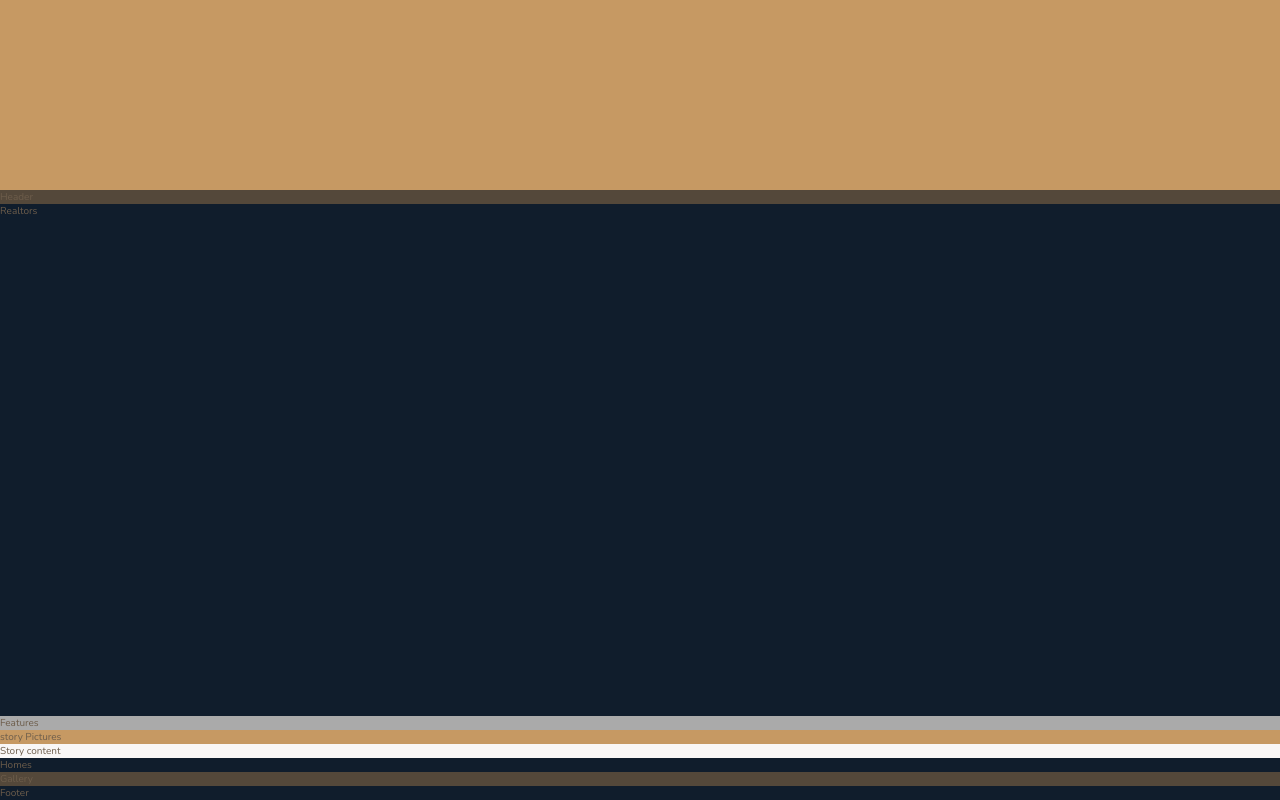
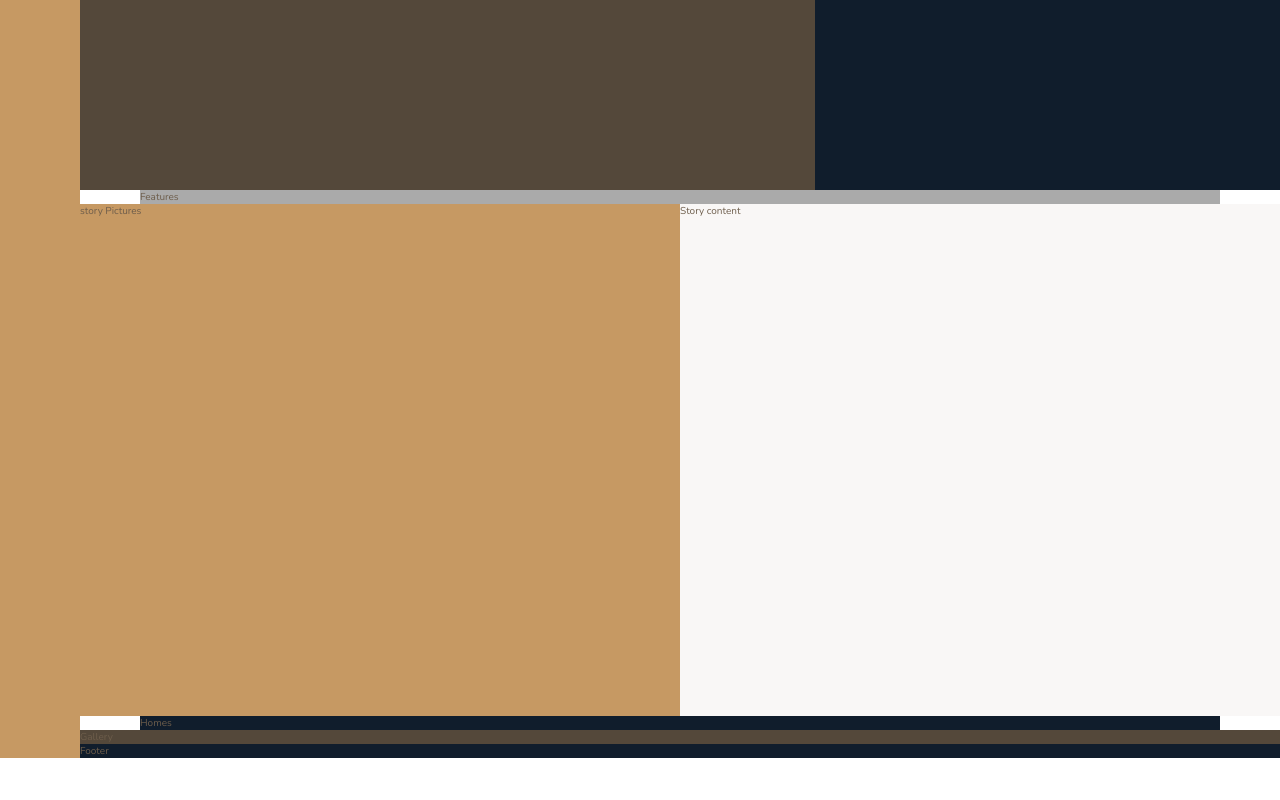
Before and after one commit to maheshwari-ashutosh/Nexter, a website: page index.html in a window 1280 px wide. Shown: the part 450-1250 px from the top of the page. After the commit the page ends 1208 px from the top, so only its background shows below. Drawn offline with nearby package versions, Linux system fonts and the light colour scheme.

Commit message:
Add grid-template-columns

```diff
--- a/sass/_base.scss
+++ b/sass/_base.scss
@@ -36,4 +36,5 @@ body {
 .container{
   display: grid;
   grid-template-rows: 80vh min-content 40vw repeat(3 , min-content);
+  grid-template-columns: [sidebar-start] 8rem [sidebar-end full-start] minmax(6rem , 1fr) [center-start] repeat(8 , [col] minmax(min-content , 14rem)) [center-end] minmax(6rem, 1fr) [full-end];
 }
--- a/sass/_features.scss
+++ b/sass/_features.scss
@@ -1,3 +1,4 @@
 .features {
   background-color: $color-grey-light-2;
+  grid-column: center-start / center-end;
 }
--- a/sass/_footer.scss
+++ b/sass/_footer.scss
@@ -1,3 +1,4 @@
 .footer {
   background-color: $color-secondary;
+  grid-column: full-start / full-end;
 }
--- a/sass/_gallery.scss
+++ b/sass/_gallery.scss
@@ -1,3 +1,4 @@
 .gallery {
   background-color: $color-grey-dark-1;
+  grid-column: full-start / full-end;
 }
--- a/sass/_header.scss
+++ b/sass/_header.scss
@@ -1,3 +1,4 @@
 .header {
   background-color: $color-grey-dark-1;
+  grid-column: full-start / col 6;
 }
--- a/sass/_homes.scss
+++ b/sass/_homes.scss
@@ -1,3 +1,4 @@
 .homes {
   background-color: $color-secondary;
+  grid-column: center-start / center-end;
 }
--- a/sass/_realtors.scss
+++ b/sass/_realtors.scss
@@ -1,3 +1,4 @@
 .realtors {
   background-color: $color-secondary;
+  grid-column: col 6 / full-end;
 }
--- a/sass/_sidebar.scss
+++ b/sass/_sidebar.scss
@@ -1,3 +1,5 @@
 .sidebar {
   background-color: $color-primary;
+  grid-row: 1 / -1;
+  grid-column: sidebar-start / sidebar-end;
 }
--- a/sass/_story.scss
+++ b/sass/_story.scss
@@ -1,9 +1,11 @@
 .story {
   &__pictures {
     background-color: $color-primary;
+    grid-column: full-start / col 5;
   }
 
   &__content {
     background-color: $color-grey-light-1;
+    grid-column: col 5 / full-end;
   }
 }
```
Also changed, not shown: css/style.css.
